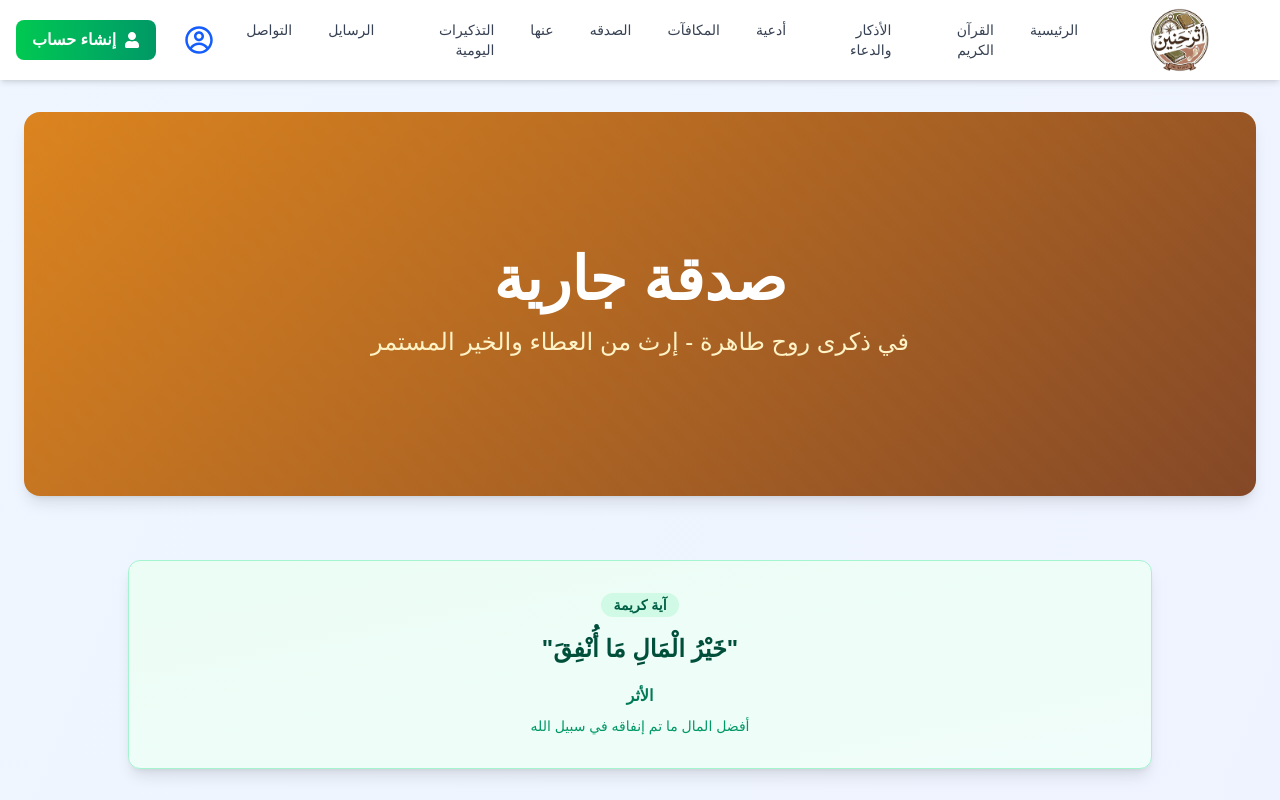
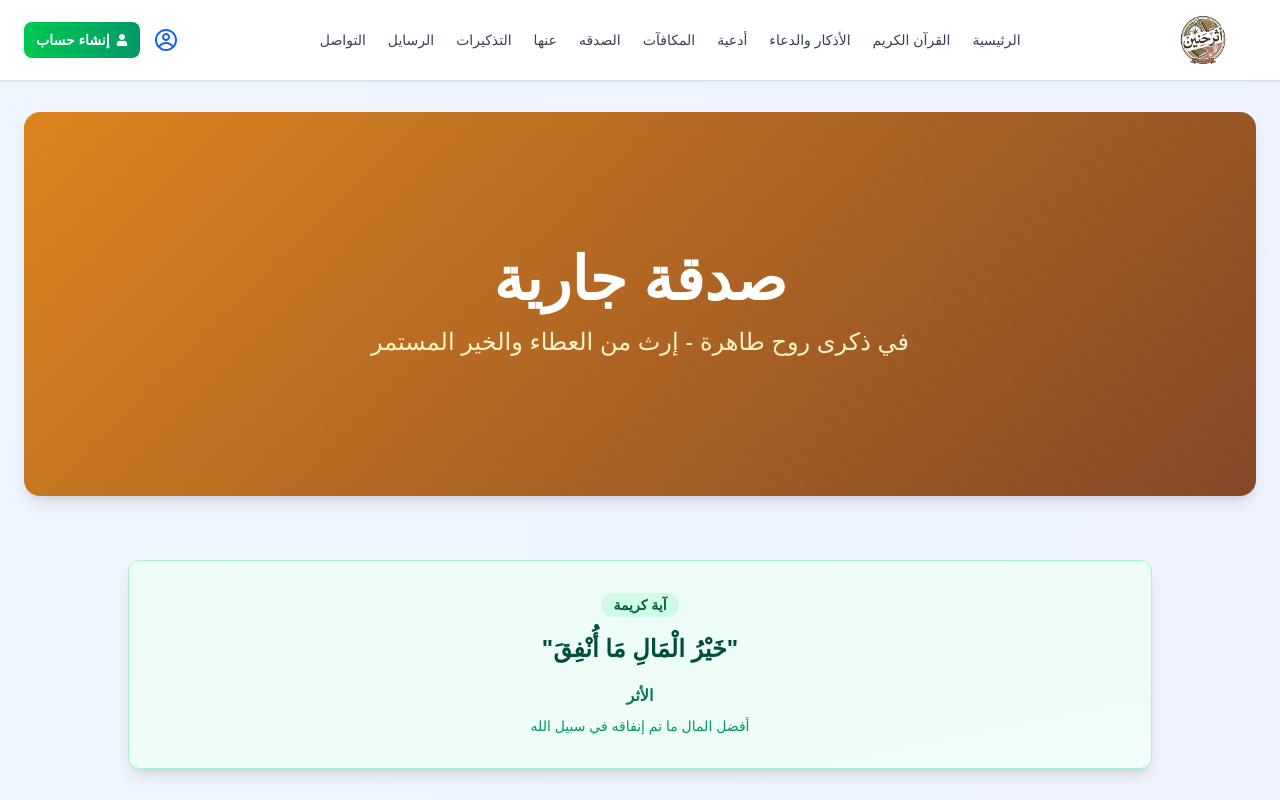
Before and after one commit to mosala123/nanasalah, a Next.js app: page / in a window 1280 px wide. Shown: the top 800 px of the page. Built offline with nearby package versions, Linux system fonts and the light colour scheme.

Commit message:
Update Navbar component

```diff
--- a/src/components/Navbar.jsx
+++ b/src/components/Navbar.jsx
@@ -3,20 +3,16 @@
 import Image from 'next/image';
 import Link from 'next/link';
 import { useState, useEffect, useRef } from 'react';
-import { FaBars, FaTimes, FaUser, FaSignInAlt } from 'react-icons/fa';
+import { FaBars, FaTimes, FaUser } from 'react-icons/fa';
 import { CgProfile } from "react-icons/cg";
 
 export default function Navbar() {
     const [isOpen, setIsOpen] = useState(false);
+    const [scrolled, setScrolled] = useState(false);
     const menuRef = useRef(null);
 
-    const toggleMenu = () => {
-        setIsOpen(!isOpen);
-    };
-
-    const closeMenu = () => {
-        setIsOpen(false);
-    };
+    const toggleMenu = () => setIsOpen(!isOpen);
+    const closeMenu = () => setIsOpen(false);
 
     useEffect(() => {
         const handleClickOutside = (event) => {
@@ -24,125 +20,185 @@ export default function Navbar() {
                 setIsOpen(false);
             }
         };
+        const handleScroll = () => setScrolled(window.scrollY > 10);
 
         document.addEventListener('mousedown', handleClickOutside);
+        window.addEventListener('scroll', handleScroll);
         return () => {
             document.removeEventListener('mousedown', handleClickOutside);
+            window.removeEventListener('scroll', handleScroll);
         };
     }, []);
+
+    // Lock body scroll when mobile menu is open
+    useEffect(() => {
+        document.body.style.overflow = isOpen ? 'hidden' : '';
+        return () => { document.body.style.overflow = ''; };
+    }, [isOpen]);
 
     const navLinks = [
         { href: '/', label: 'الرئيسية' },
         { href: '/quran', label: 'القرآن الكريم' },
         { href: '/adhkar', label: 'الأذكار والدعاء' },
-        { href: '/supplications', label: 'أدعية ' },
+        { href: '/supplications', label: 'أدعية' },
         { href: '/rewards', label: 'المكافآت' },
-        { href: '/sadaka', label: 'الصدقه   ' },
-        { href: '/about', label: 'عنها  ' },
-        { href: '/dailyReminder', label: 'التذكيرات اليومية' },
-        { href: '/messages', label: ' الرسايل ' },
-        { href: '/contact ', label: ' التواصل  ' },
-
+        { href: '/sadaka', label: 'الصدقه' },
+        { href: '/about', label: 'عنها' },
+        { href: '/dailyReminder', label: 'التذكيرات' },
+        { href: '/messages', label: 'الرسايل' },
+        { href: '/contact', label: 'التواصل' },
     ];
 
     return (
-        <nav className="bg-white shadow-md sticky top-0 z-50">
-            <div className="max-w-7xl mx-auto px-4">
-                <div className="flex justify-between items-center h-20">
+        <>
+            <nav
+                dir="rtl"
+                className={`bg-white sticky top-0 z-50 transition-shadow duration-300 ${
+                    scrolled ? 'shadow-md' : 'shadow-sm'
+                }`}
+            >
+                <div className="max-w-7xl mx-auto px-3 sm:px-4 lg:px-6">
+                    <div className="flex items-center justify-between h-16 sm:h-18 lg:h-20">
+
                         {/* Logo */}
-                    <Link href="/" className="flex items-center mx-4">
+                        <Link href="/" className="flex-shrink-0 flex items-center" onClick={closeMenu}>
                             <Image
                                 src="/logo.png"
                                 alt="أثر حنين - موقع خيري"
                                 width={140}
                                 height={60}
-                            className="object-contain w-auto h-16 md:h-18"
+                                className="object-contain h-10 sm:h-12 lg:h-14 w-auto"
                                 priority
                             />
                         </Link>
 
-                    {/* Desktop Menu */}
-                    <div className="hidden md:flex gap-1 flex-1 justify-center">
+                        {/* Desktop Nav Links - lg and up */}
+                        <div className="hidden lg:flex items-center gap-0.5 flex-1 justify-center px-2">
                             {navLinks.map((link) => (
                                 <Link
                                     key={link.href}
                                     href={link.href}
-                                className="px-4 py-2 rounded-lg text-gray-700 hover:bg-amber-50 hover:text-amber-700 transition-all duration-300 text-sm font-medium hover:scale-105"
+                                    className="px-2.5 py-2 rounded-lg text-gray-700 hover:bg-amber-50 hover:text-amber-700 transition-all duration-200 text-sm font-medium whitespace-nowrap hover:scale-105"
                                 >
                                     {link.label}
                                 </Link>
                             ))}
                         </div>
 
-                    {/* Auth Links - Desktop */}
-                    <div className="hidden md:flex gap-3 items-center">
+                        {/* Tablet Nav Links - md only (condensed) */}
+                        <div className="hidden md:flex lg:hidden items-center gap-0.5 flex-1 justify-center px-2 overflow-x-auto scrollbar-none">
+                            {navLinks.map((link) => (
+                                <Link
+                                    key={link.href}
+                                    href={link.href}
+                                    className="px-2 py-1.5 rounded-md text-gray-600 hover:bg-amber-50 hover:text-amber-700 transition-all duration-200 text-xs font-medium whitespace-nowrap"
+                                >
+                                    {link.label}
+                                </Link>
+                            ))}
+                        </div>
+
+                        {/* Auth Buttons - Desktop & Tablet */}
+                        <div className="hidden md:flex items-center gap-2 flex-shrink-0 mr-2">
                             <Link
                                 href="/profile"
-                            className="flex items-center gap-2 px-4 py-2 text-blue-600 hover:text-green-600 transition-colors duration-300 font-semibold hover:bg-blue-50 rounded-lg"
+                                className="flex items-center justify-center w-9 h-9 text-blue-600 hover:text-green-600 hover:bg-blue-50 rounded-lg transition-all duration-200"
+                                title="الملف الشخصي"
                             >
-                            <CgProfile size={30} />
-
+                                <CgProfile size={24} />
                             </Link>
                             <Link
                                 href="/signup"
-                            className="flex items-center gap-2 px-4 py-2 bg-gradient-to-r from-green-500 to-emerald-600 text-white rounded-lg hover:shadow-lg hover:scale-105 transition-all duration-300 font-semibold"
+                                className="flex items-center gap-1.5 px-3 py-2 bg-gradient-to-r from-green-500 to-emerald-600 text-white rounded-lg hover:shadow-md hover:scale-105 transition-all duration-200 text-sm font-semibold whitespace-nowrap"
                             >
-                            <FaUser />
+                                <FaUser size={12} />
                                 إنشاء حساب
                             </Link>
                         </div>
 
-                    {/* Mobile Menu Button */}
+                        {/* Mobile Hamburger */}
                         <button
                             onClick={toggleMenu}
-                        className="md:hidden text-gray-700 text-2xl p-2 hover:bg-gray-100 rounded-lg transition-colors duration-200"
+                            className="md:hidden flex items-center justify-center w-10 h-10 text-gray-700 hover:bg-gray-100 rounded-lg transition-colors duration-200 flex-shrink-0"
                             aria-label={isOpen ? "إغلاق القائمة" : "فتح القائمة"}
+                            aria-expanded={isOpen}
                         >
-                        {isOpen ? <FaTimes /> : <FaBars />}
+                            {isOpen ? <FaTimes size={20} /> : <FaBars size={20} />}
                         </button>
+                    </div>
+                </div>
+            </nav>
 
-                    {/* Mobile Menu */}
+            {/* Mobile Menu Overlay */}
+            <div
+                className={`md:hidden fixed inset-0 bg-black/30 z-40 transition-opacity duration-300 ${
+                    isOpen ? 'opacity-100 pointer-events-auto' : 'opacity-0 pointer-events-none'
+                }`}
+                onClick={closeMenu}
+            />
+
+            {/* Mobile Slide-in Menu */}
             <div
                 ref={menuRef}
-                        className={`md:hidden fixed top-20 right-0 left-0 bg-white shadow-lg transform transition-all duration-300 ease-in-out ${isOpen
-                            ? 'opacity-100 translate-y-0 visible'
-                            : 'opacity-0 -translate-y-4 invisible'
+                dir="rtl"
+                className={`md:hidden fixed top-0 right-0 h-full w-72 max-w-[85vw] bg-white z-50 shadow-2xl transform transition-transform duration-300 ease-in-out ${
+                    isOpen ? 'translate-x-0' : 'translate-x-full'
                 }`}
-                        onClick={(e) => e.stopPropagation()}
             >
-                        <div className="p-4 space-y-2 max-h-[70vh] overflow-y-auto">
-                            {navLinks.map((link) => (
+                {/* Mobile Menu Header */}
+                <div className="flex items-center justify-between px-4 py-4 border-b border-gray-100 bg-gradient-to-l from-green-50 to-emerald-50">
+                    <Link href="/" onClick={closeMenu}>
+                        <Image
+                            src="/logo.png"
+                            alt="أثر حنين"
+                            width={100}
+                            height={40}
+                            className="object-contain h-9 w-auto"
+                        />
+                    </Link>
+                    <button
+                        onClick={closeMenu}
+                        className="w-8 h-8 flex items-center justify-center text-gray-500 hover:text-gray-700 hover:bg-gray-100 rounded-lg"
+                    >
+                        <FaTimes size={16} />
+                    </button>
+                </div>
+
+                {/* Mobile Nav Links */}
+                <div className="overflow-y-auto h-[calc(100%-140px)] py-2">
+                    {navLinks.map((link, index) => (
                         <Link
                             key={link.href}
                             href={link.href}
                             onClick={closeMenu}
-                                    className="block px-4 py-3 rounded-lg text-gray-700 hover:bg-amber-50 hover:text-amber-700 transition-colors duration-200 text-right border-b border-gray-100"
+                            className="flex items-center px-5 py-3.5 text-gray-700 hover:bg-amber-50 hover:text-amber-700 transition-colors duration-150 text-base font-medium border-b border-gray-50"
+                            style={{ animationDelay: `${index * 30}ms` }}
                         >
                             {link.label}
                         </Link>
                     ))}
+                </div>
 
-                            <div className="border-t pt-4 mt-4 space-y-3">
+                {/* Mobile Auth Buttons */}
+                <div className="absolute bottom-0 right-0 left-0 p-4 border-t border-gray-100 bg-white space-y-2.5">
                     <Link
                         href="/profile"
                         onClick={closeMenu}
-                                    className="flex items-center justify-end gap-2 px-4 py-3 text-blue-600   hover:text-green-600 rounded-lg transition-colors duration-200 font-semibold"
+                        className="flex items-center justify-center gap-2 w-full px-4 py-2.5 text-blue-600 hover:text-green-600 border border-blue-200 hover:border-green-300 rounded-lg transition-colors duration-200 font-semibold text-sm"
                     >
-                                     <CgProfile size={30} />
+                        <CgProfile size={20} />
+                        <span>الملف الشخصي</span>
                     </Link>
                     <Link
                         href="/signup"
                         onClick={closeMenu}
-                                    className="flex items-center justify-end gap-2 px-4 py-3 bg-gradient-to-r from-green-500 to-emerald-600 text-white rounded-lg hover:shadow-lg transition-all duration-200 font-semibold text-center"
+                        className="flex items-center justify-center gap-2 w-full px-4 py-2.5 bg-gradient-to-r from-green-500 to-emerald-600 text-white rounded-lg hover:shadow-md transition-all duration-200 font-semibold text-sm"
                     >
+                        <FaUser size={13} />
                         <span>إنشاء حساب</span>
-                                    <FaUser />
                     </Link>
                 </div>
             </div>
-                    </div>
-                </div>
-            </div>
-        </nav>
+        </>
     );
 }
```
Lines whose indentation alone changed are shown as unchanged.
